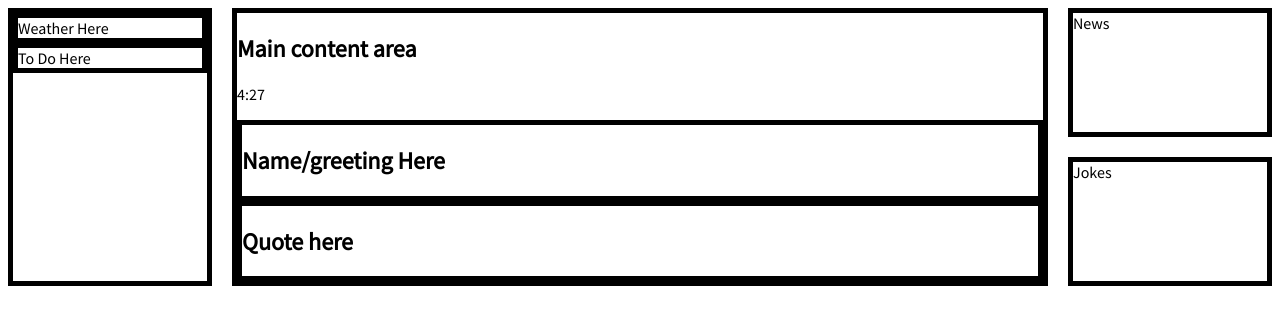
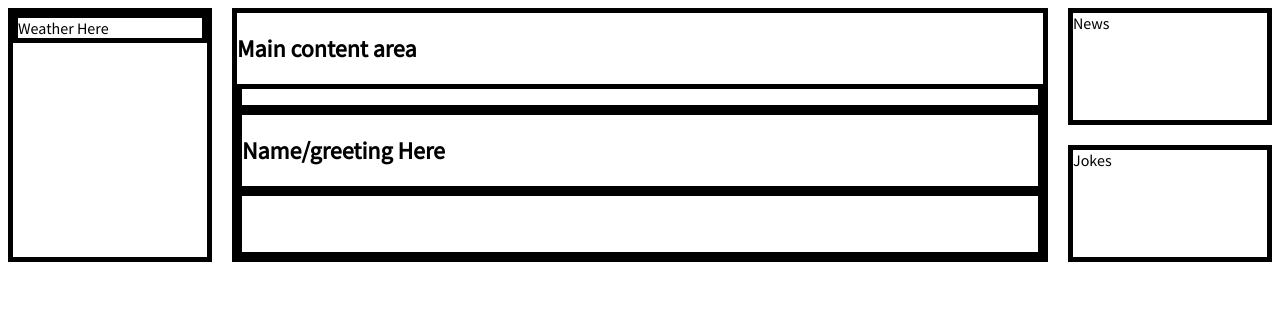
Before and after one commit to alikillen/welcome-board, a plain HTML site: page index.html in a window 1280 px wide. Drawn offline with nearby package versions, Linux system fonts and the light colour scheme; no server answers.

Commit message:
changes to html

```diff
--- a/index.html
+++ b/index.html
@@ -18,23 +18,24 @@
 <div class="wrapper">
   <div class="main-left">
      <div class="weatherDiv">Weather Here</div>
-       <div class="todoDiv">To Do Here</div>
   </div>
   <article class="content">
       <h1>Main content area</h1>
-        <div id="clockDisplay">
-          <!-- appendChild works in paragraphs only not H1-->
-          <p id="testTime"></p>
+      <div id="clockDisplay" class="time">
+        <p id="test"></p>
       </div>
-        <div class="name"><h1>Name/greeting Here</h1></div>
-        <div class="quote"><h1>Quote here</h1></div>
+      <div class="name">
+        <h1>Name/greeting Here</h1>
+      </div>
+      <div class="quote">
+        <p id="quote"></p>
+        <small id="author"></small>
+        <br>
+        <br>
+      </div>
   </article>
   <div class="news">News</div>
   <div class="jokes">Jokes</div>
-
 </div>
-
-
-
 </body>
 </html>
```
Lines whose indentation alone changed are shown as unchanged.
